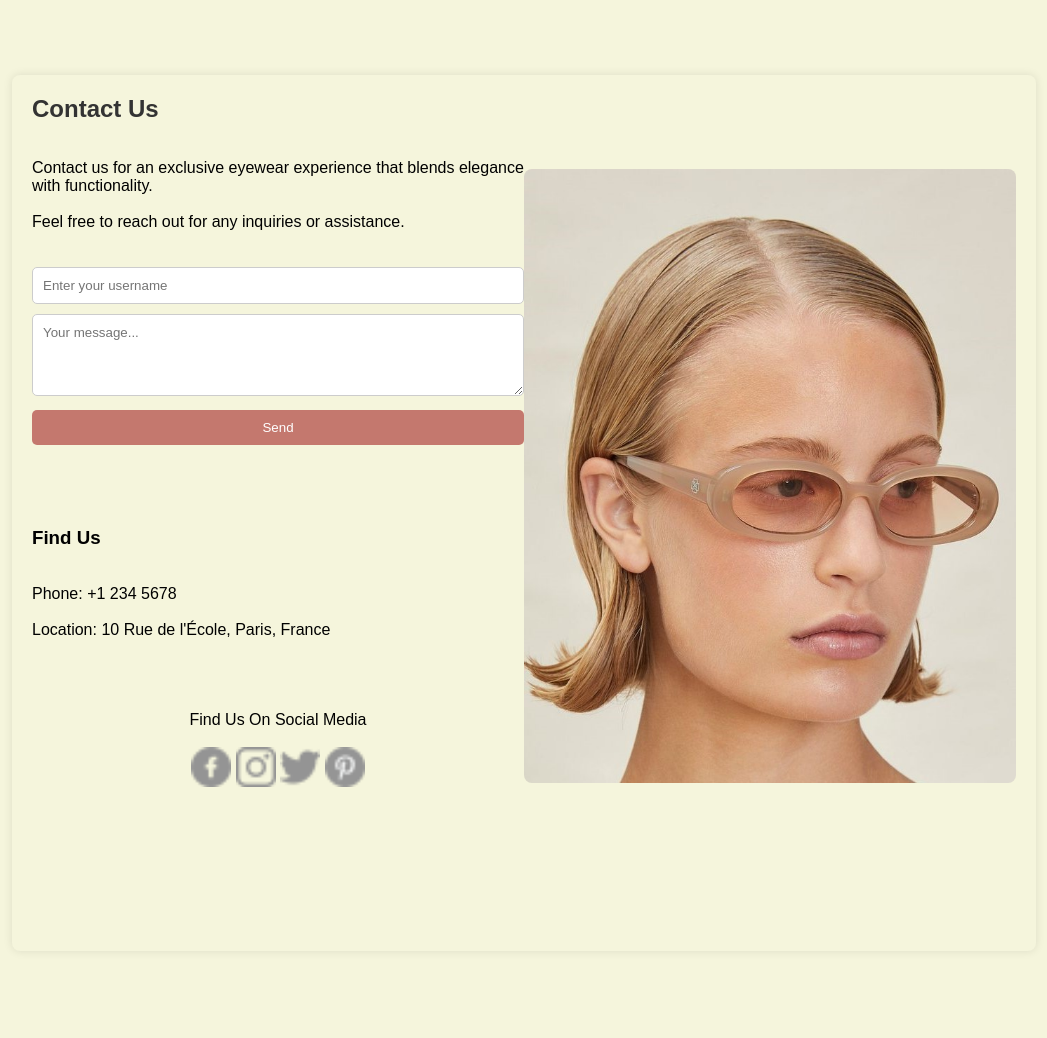
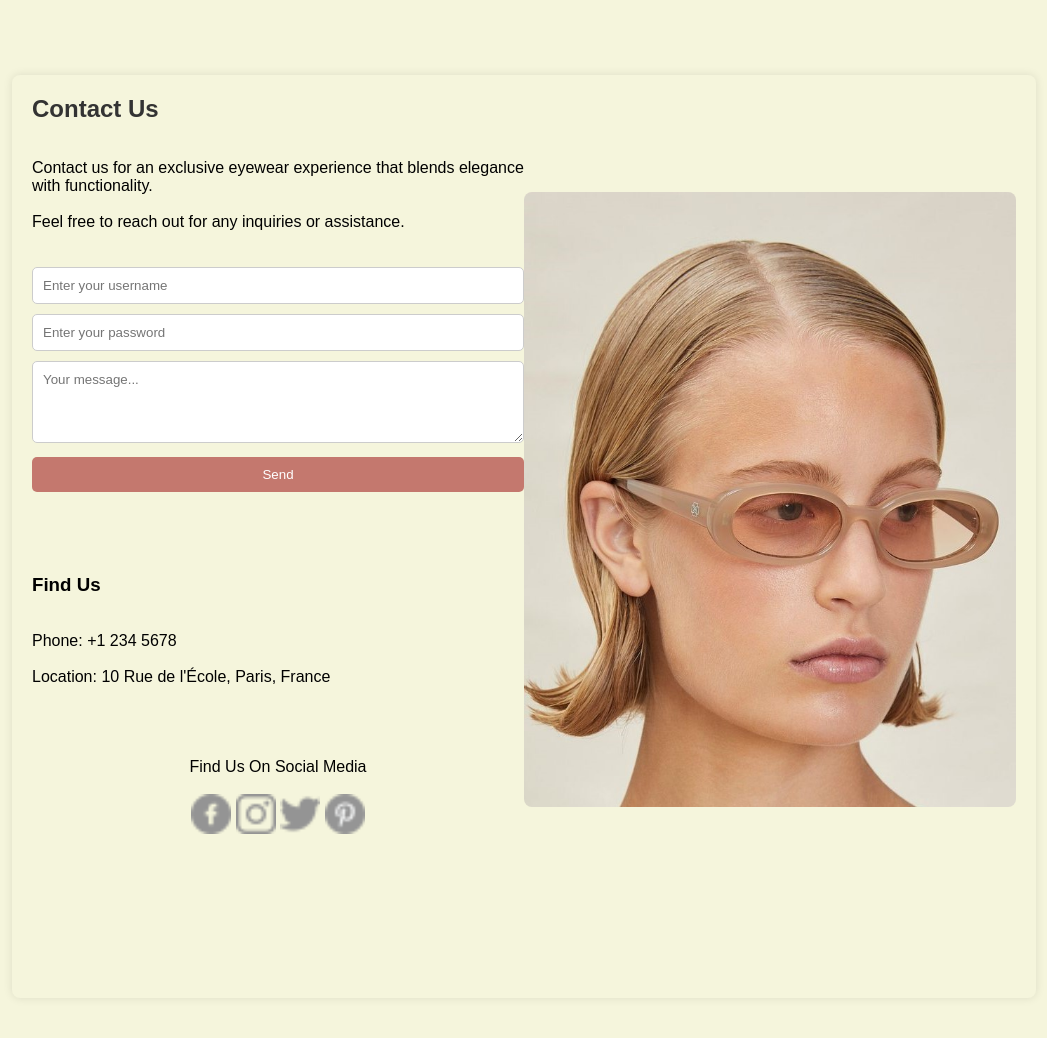
Before and after one commit to DelvinaShehu/Final-Repository-WEB, a PHP site: page /contact.html in a window 1280 px wide. Shown: the part 77-1115 px from the top of the page, without its empty margins (116-1163 px from the left). Run offline with PHP 8.4, Linux system fonts and the light colour scheme.

Commit message:
changes in homepage

```diff
--- a/contact.html
+++ b/contact.html
@@ -39,7 +39,9 @@
         <br>
 
         <form action="#" method="post">
-          <input type="text" placeholder="Enter your username" required>
+          <input type="text"  id = "username "placeholder="Enter your username" required>
+          <br>
+          <input type="text" id = "password" placeholder="Enter your password" required>
           <br>
           <textarea placeholder="Your message..." rows="4" required></textarea>
           <button type="submit">Send</button>
@@ -82,7 +84,6 @@
 
       <section class="right-section">
         <div class="eyewear-photo">
-          <!-- Add your eyewear brand photo here -->
           <img src="backu.jpg" alt="Eyewear Brand">
         </div>
           </div>
@@ -130,4 +131,24 @@
   <br>
   <br>
   <br>
+
+
+  <script>
+    function validateForm(){
+      let username = document.getElementById('username').value;
+      let password = document.getElementById('password').value;
+
+
+      if(username.length < 8 && username.length > 15){
+        alert('Username must be longer than 8 characters and shorter than 15 characters');
+      }
+
+      if(password.length < 6){
+        alert('Password must be at least 6 charcters long');
+        return false;
+      }
+    }
+
+  </script>
 </body>
+</html>
--- a/optika.css
+++ b/optika.css
@@ -219,7 +219,7 @@
 
 .eyedoctor img{
   height: 700px;
-  width: 1000px;
+  width: 1100px;
   align-items: center;
 }
 
```
Also changed, not shown: optika.html (+12 -6 lines), giphy (1).gif (added), giphy (2).gif (added), giphy (3).gif (added), giphy (4).gif (added), giphy (5).gif (added), giphy.gif (added), pinksyze.gif (added), 3 other files.
